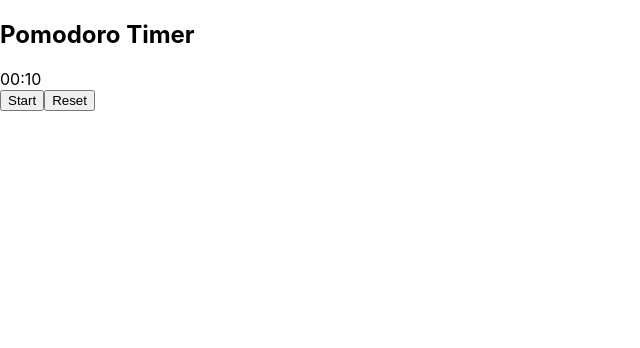
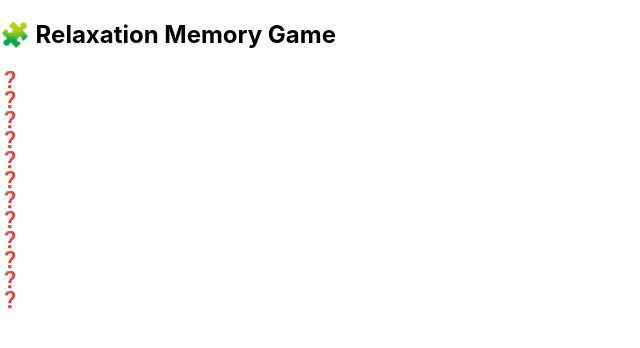
Before and after one commit to akshathanirligi/ai-study-planner, a React (Create React App) app in the folder client/: page /dashboard in a window 1280 px wide. Shown: the top 348 px of the page, without its empty margins (0-640 px from the left). Built offline with nearby package versions, Linux system fonts and the light colour scheme; the HTML template or start-up script is replaced by a standard one.

Commit message:
Build interactive Relaxation Memory Game for study breaks

```diff
--- a/client/src/pages/Dashboard.js
+++ b/client/src/pages/Dashboard.js
@@ -1,45 +1,36 @@
-import React, { useState, useEffect } from "react";
+import React, { useState } from "react";
 
 function Dashboard() {
-    const [minutes, setMinutes] = useState(0);
-    const [seconds, setSeconds] = useState(10);
-    const [isActive, setIsActive] = useState(false);
+    const emojis = ["🎯", "📚", "🚀", "🔥", "🎮", "💡"];
+    const gameCards = [...emojis, ...emojis].sort(() => Math.random() - 0.5);
+    const [flippedCards, setFlippedCards] = useState([]);
+    const [matchedCards, setMatchedCards] = useState([]);
 
-    useEffect(() => {
-        let interval = null;
-        if (isActive) {
-            interval = setInterval(() => {
-                if (seconds === 0) {
-                    if (minutes === 0) {
-                        clearInterval(interval);
-                        setIsActive(false);
-                        const alarm = new Audio("https://actions.google.com/sounds/v1/alarms/alarm_clock.ogg");
-                        alarm.play();
-                    } else {
-                        setMinutes(minutes - 1);
-                        setSeconds(59);
-                    }
-                } else {
-                    setSeconds(seconds - 1);
-                }
-            }, 1000);
+    const flipCard = (index) => {
+        if (flippedCards.length === 2 || flippedCards.includes(index)) return;
+        const newFlipped = [...flippedCards, index];
+        setFlippedCards(newFlipped);
+        if (newFlipped.length === 2) {
+            const first = gameCards[newFlipped[0]];
+            const second = gameCards[newFlipped[1]];
+            if (first === second) setMatchedCards([...matchedCards, first]);
+            setTimeout(() => setFlippedCards([]), 800);
         }
-        return () => clearInterval(interval);
-    }, [isActive, seconds, minutes]);
+    };
 
     return (
-        <div className="timer-section">
-            <h2>Pomodoro Timer</h2>
-            <div className="timer-display">
-                {String(minutes).padStart(2, "0")}:{String(seconds).padStart(2, "0")}
-            </div>
-            <div className="timer-buttons">
-                <button onClick={() => setIsActive(!isActive)}>
-                    {isActive ? "Pause" : "Start"}
-                </button>
-                <button onClick={() => { setMinutes(25); setSeconds(0); setIsActive(false); }}>
-                    Reset
-                </button>
+        <div className="game-container">
+            <h2>🧩 Relaxation Memory Game</h2>
+            <div className="game-grid">
+                {gameCards.map((emoji, index) => (
+                    <div
+                        key={index}
+                        className={`game-card ${flippedCards.includes(index) || matchedCards.includes(emoji) ? "flipped" : ""}`}
+                        onClick={() => flipCard(index)}
+                    >
+                        {flippedCards.includes(index) || matchedCards.includes(emoji) ? emoji : "❓"}
+                    </div>
+                ))}
             </div>
         </div>
     );
```
